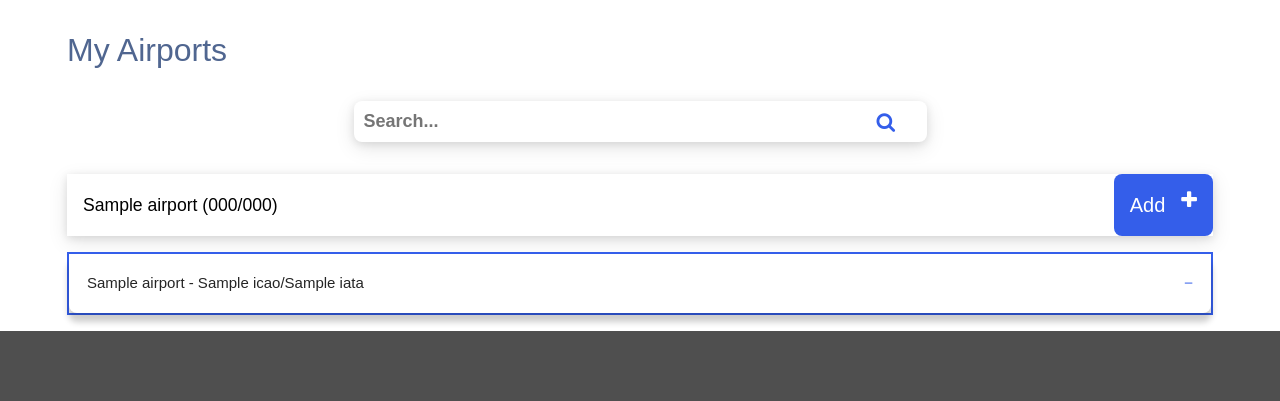
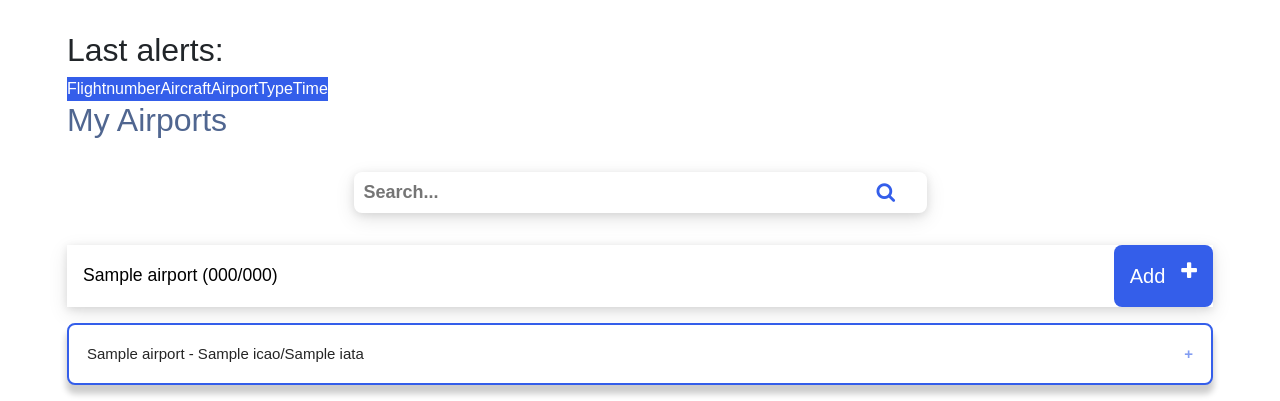
Before and after one commit to Foffa0/AirLabs-Api, a Python web app: template app/templates/public/alerts.html in a window 1280 px wide. Shown: the part 476-877 px from the top of the page. Before the commit the page ends 807 px from the top, so only its background shows below. Run offline with Jinja, Linux system fonts and the light colour scheme; the template is opened without the code that fills it: most values are stand-ins (such as "Sample title", 1, 10 or a date in 2020); form fields are guessed from the names that the template uses.

Commit message:
show alerts on the page

```diff
--- a/app/templates/public/alerts.html
+++ b/app/templates/public/alerts.html
@@ -9,6 +9,63 @@
     </header>
 </div>
 <div class="alert-section container">
+    <div class="notifications">
+        <!-- div to display the generated registration token -->
+        <div id="delete-token_div" style="display: none;">
+            <h4>Unsubscribe and you won't get notifications on this device.</h4>
+            <button id="delete-token-btn" class="new-btn">Unsubscribe</button>
+        </div>
+        <div id="request-token_div" style="display: none;">
+            <h4>Subscribe to receive notifications about your selected aircraft on this device.</h4>
+            <button id="request-token-btn" class="new-btn">Subscribe</button>
+        </div>
+        <!-- div to display the UI to allow the request for permission to
+        notify the user. This is shown if the app has not yet been
+        granted permission to notify. -->
+        <div id="permission_div" style="display: none;">
+            <h4>You need to allow notifications to receive push messages!</h4>
+            <button id="permission-btn" class="new-btn">Request Permission</button>
+        </div>
+        <!-- div to display messages received by this app. -->
+        <div id="messages"></div>
+    </div>
+    <div class="alerts">
+        <h2>Last alerts:</h2>
+        <table id="alerts-table">
+            <tr style="background-color:hsl(226, 81%, 56%);;color:white;">
+                <td>Flightnumber</td>
+                <td>Aircraft</td>
+                <td>Airport</td>
+                <td>Type</td>
+                <td>Time</td>
+            </tr>
+        {% for alert in alerts %}
+            <tr>
+                <td>{{ alert.flightnumber }}</td>
+                <td>{{ alert.aircraft }}</td>
+                <td>{{ alert.airport_icao }}</td>
+                <td>
+                    {% if alert.arrival %}
+                        arrival
+                    {% else %}
+                        departure
+                    {% endif %}
+                </td>
+                <td class="timestamp">{{ alert.time }}</td>
+            </tr>
+        {% endfor %}
+        {% if alerts %}
+            <tr style="width: 100%;">
+                <td>Currently no alerts</td>
+                <td></td>
+                <td></td>
+                <td></td>
+                <td></td>
+            </tr>
+        {% endif %}
+        </table>
+
+    </div>
     <div class="airports">
         <h2>My Airports</h2>
         <div class="search">
@@ -60,7 +117,7 @@
                         <button type="button" class="collapsible">{{ airport.name }} - {{ airport.icao }}/{{ airport.iata }}</button>
                         <div class="content" style="max-height: 100%;">
                         {% else %}
-                        <button type="button" class="collapsible active">{{ airport.name }} - {{ airport.icao }}/{{ airport.iata }}</button>
+                        <button type="button" class="collapsible">{{ airport.name }} - {{ airport.icao }}/{{ airport.iata }}</button>
                         <div class="content">
                         {% endif %}
 
```
